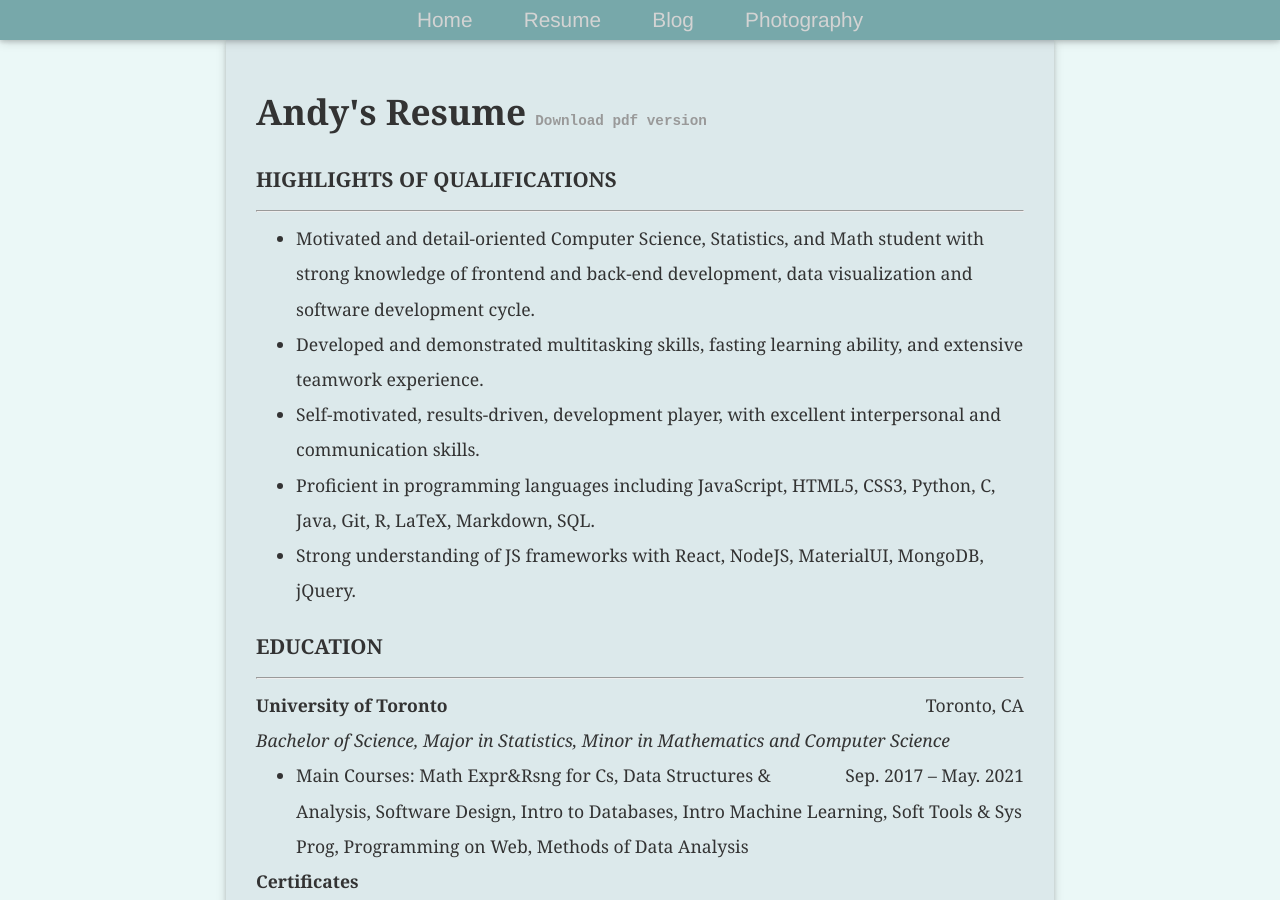
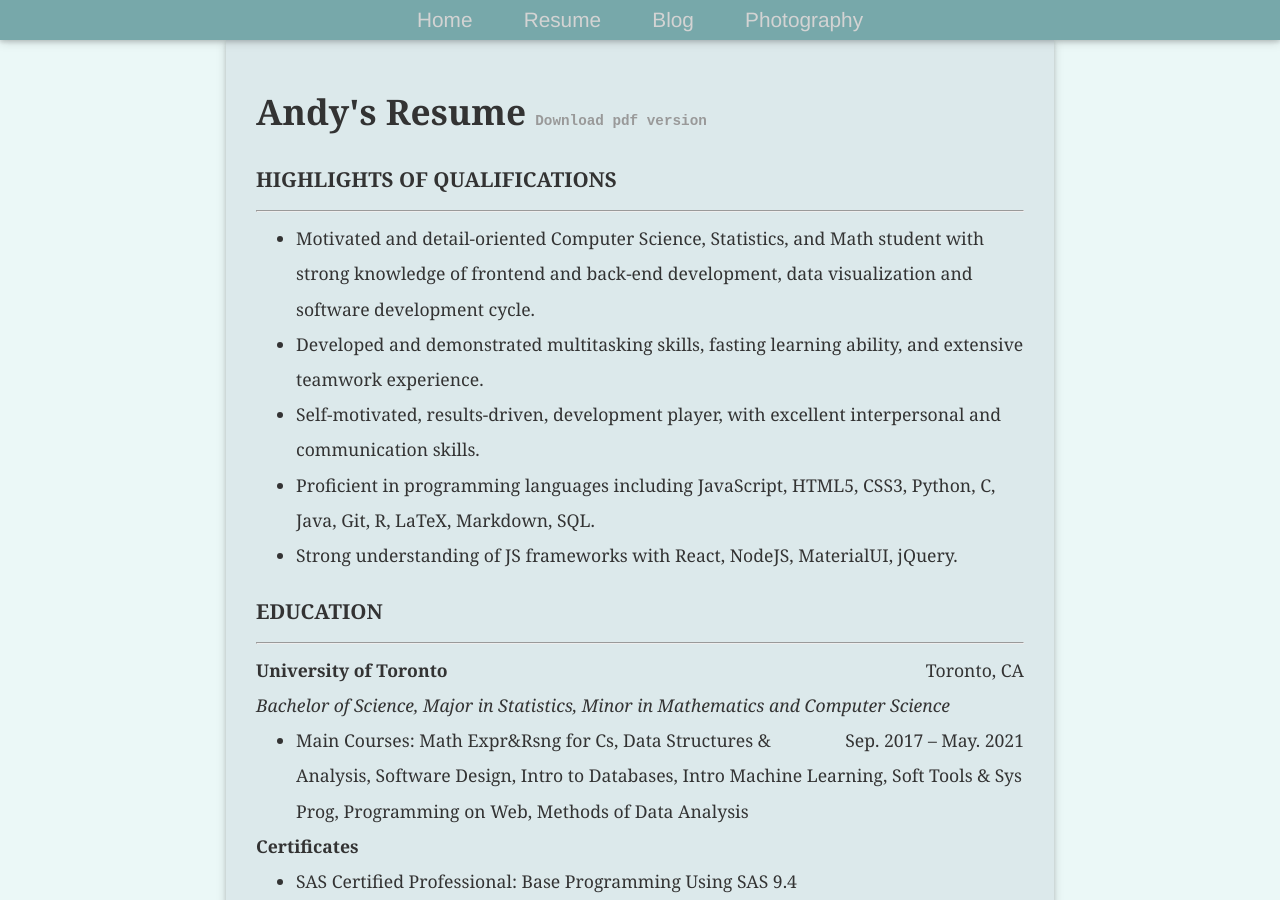
Before and after one commit to Andy8647/Andy8647.github.io, a Jekyll site: the page built from cv/index.html, in a window 1280 px wide and 900 px high. Built offline with Jekyll 4.4.1, drawn with Linux system fonts in a browser that asks for light colours; comment, search, counter and statistics services are not loaded.

Commit message:
update style

```diff
--- a/_layouts/default.html
+++ b/_layouts/default.html
@@ -59,10 +59,7 @@
             >
           </li>
           <li>
-            <a href="https://twitter.com/Andy8647L" target="_blank">Twitter</a>
-          </li>
-          <li>
-            <a href="mailto:andy8647lgc@gmail.com"></a>andy8647lgc@gmail.com
+            <a href="mailto:andy8647lgc@gmail.com">andy8647lgc@gmail.com</a>
           </li>
         </ul>
       </footer>
--- a/cv/index.html
+++ b/cv/index.html
@@ -31,8 +31,7 @@
     Python, C, Java, Git, R, LaTeX, Markdown, SQL.
   </li>
   <li>
-    Strong understanding of JS frameworks with React, NodeJS, MaterialUI,
-    MongoDB, jQuery.
+    Strong understanding of JS frameworks with React, NodeJS, MaterialUI, jQuery.
   </li>
 </ul>
 
--- a/index.html
+++ b/index.html
@@ -61,6 +61,7 @@
       width="60%"
     />
   </div>
+  <br />
   <h2>One More Thing....</h2>
   <h3>My Cat: Maqiu</h3>
   <div style="text-align: center; display: block">
```
